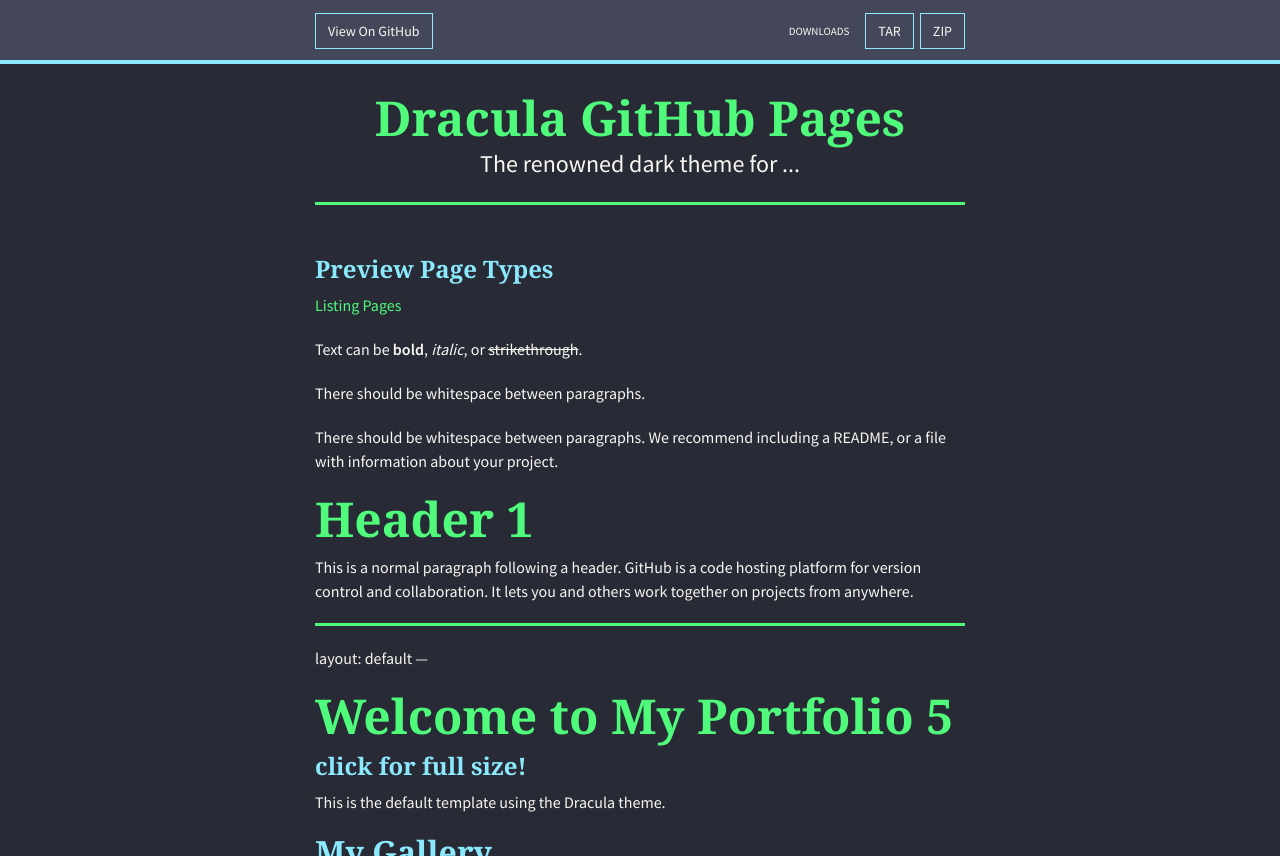
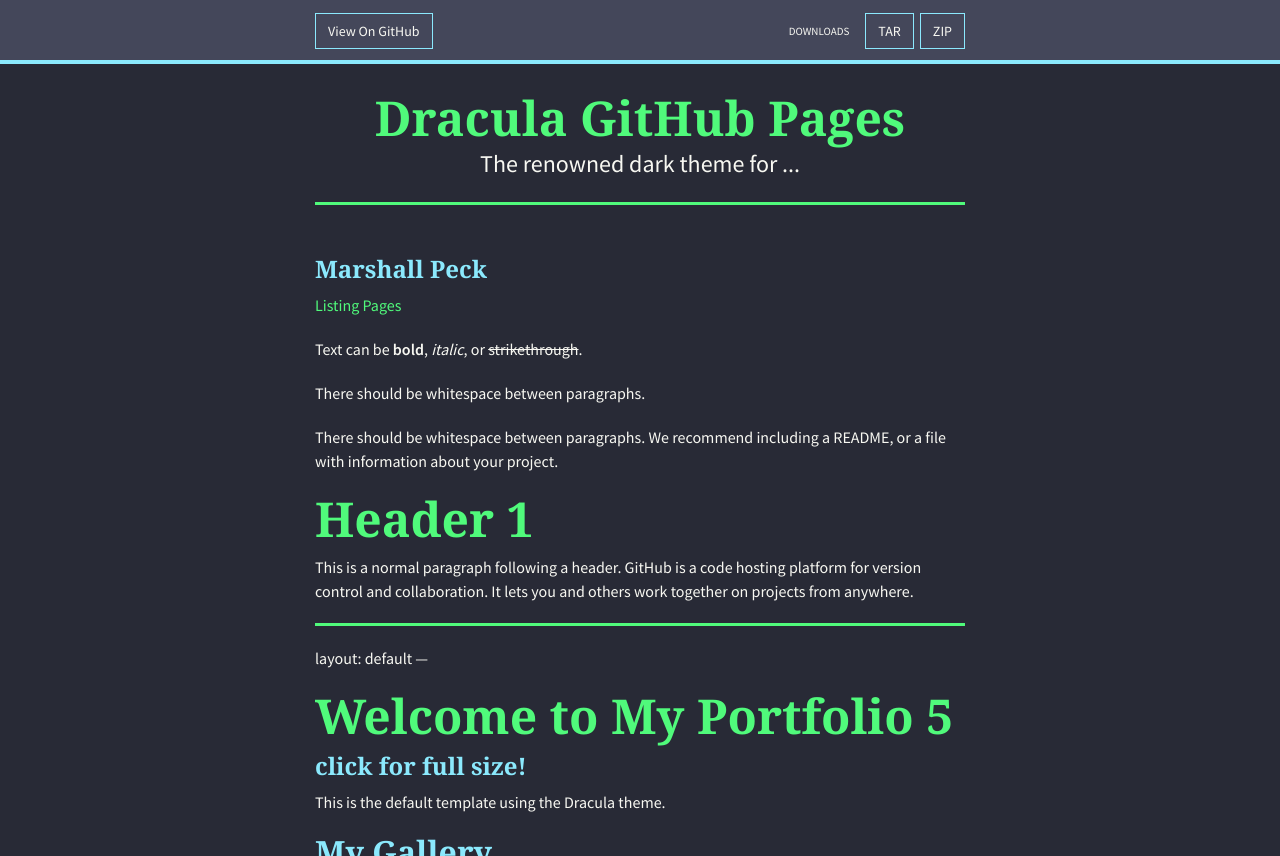
Before and after one commit to SmoothOperator/smoothoperator.github.io, a Jekyll site: the page built from index.md, in a window 1280 px wide and 900 px high, cut to the strip 0-856 px from the top of the window. Built offline with Jekyll 4.4.1, drawn with Linux system fonts in a browser that asks for light colours; nearby versions of some CDN libraries; our own code applies the rules of GitHub Pages for plain Markdown files.

Commit message:
Update index.md

```diff
--- a/index.md
+++ b/index.md
@@ -2,7 +2,7 @@
 layout: default
 ---
 
-### Preview Page Types
+### Marshall Peck
 [Listing Pages](samples/listings-page)
 
 Text can be **bold**, _italic_, or ~~strikethrough~~.
```
